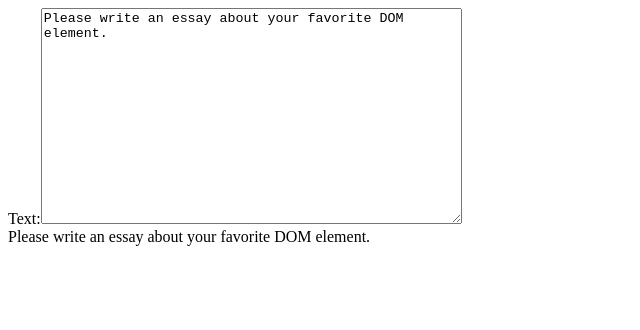
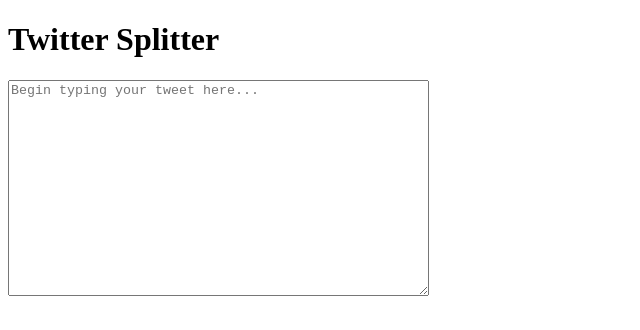
Before and after one commit to marklocklear/twitter-splitter, a React (Create React App) app: page / in a window 1280 px wide. Shown: the top 330 px of the page, without its empty margins (0-640 px from the left). Built offline with nearby package versions, Linux system fonts and the light colour scheme.

Commit message:
basic functionality in place

```diff
--- a/src/index.css
+++ /dev/null
@@ -1,13 +0,0 @@
-body {
-  margin: 0;
-  font-family: -apple-system, BlinkMacSystemFont, "Segoe UI", "Roboto", "Oxygen",
-    "Ubuntu", "Cantarell", "Fira Sans", "Droid Sans", "Helvetica Neue",
-    sans-serif;
-  -webkit-font-smoothing: antialiased;
-  -moz-osx-font-smoothing: grayscale;
-}
-
-code {
-  font-family: source-code-pro, Menlo, Monaco, Consolas, "Courier New",
-    monospace;
-}
--- a/src/index.js
+++ b/src/index.js
@@ -5,7 +5,7 @@ class TwitterSplitter extends React.Component {
   constructor(props) {
     super(props);
     this.state = {
-      value: 'Please write an essay about your favorite DOM element.',
+      value: '',
       count: 0
     };
 
@@ -18,32 +18,50 @@ class TwitterSplitter extends React.Component {
     })
   }
 
+  //delete paragraphs to update DOM
+  deletePTags() {
+    var p_list = document.getElementsByTagName("p");
+    for(var i=p_list.length-1; i>=0; i--){
+      var p = p_list[i];
+      p.parentNode.removeChild(p);
+    }
+  }
+
   handleChange(event) {
     this.setState({value: event.target.value});
-    let wordCount = this.state.value.length
-    if (wordCount > 150) {
-    	console.log("word count is: ", wordCount)
-    	this.setState((state) => {
-				return {value: "New p tag here"}
-			})
-      var root = document.getElementById('root')
-      var para = document.createElement("p");
-      var node = document.createTextNode(this.state.value);
-      para.appendChild(node);
-      root.appendChild(para);
+    let text = this.state.value
+    let characterCount = text.length
+    let chunkedText = text.match(/.{1,256}/g)
+	  let numParagraphs = Math.floor(characterCount/256) + 1
+
+    //delete p tags each timse an onChange event occurs
+    this.deletePTags()
+
+    //create a paragraph for each 256 char chunk of text
+    if(numParagraphs){
+      for (var i in chunkedText) {
+        var root = document.getElementById('root')
+        var paragraph = document.createElement("p");
+        var node = document.createTextNode(Number(i) + 1 + '/' + chunkedText.length  + ' ' + chunkedText[i]);
+        paragraph.appendChild(node);
+        root.appendChild(paragraph);
+      }
     }
   }
 
   render() {
     return (
       <div>
+    		<h1>Twitter Splitter</h1>
         <form>
           <label>
-            Text:
-            <textarea rows="14" cols="50" value={this.state.value} onChange={this.handleChange} />
+            <textarea
+              placeholder="Begin typing your tweet here..."
+              rows="14" cols="50" value={this.state.value}
+              onChange={this.handleChange}
+            />
           </label>
         </form>
-         <div>{this.state.value}</div>
       </div>
     );
   }
```
Also changed, not shown: src/App.css (deleted, +0 -22 lines).
